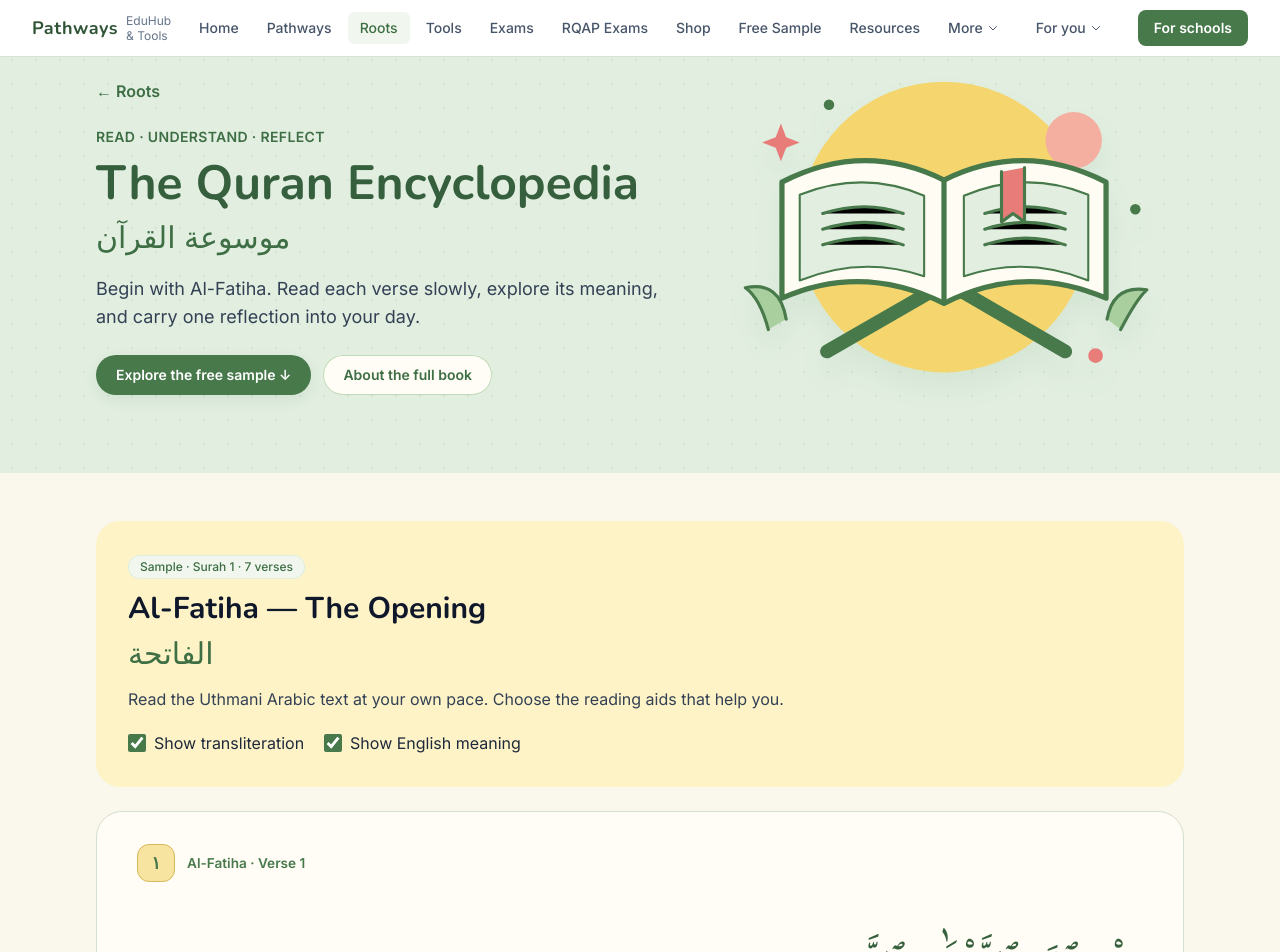
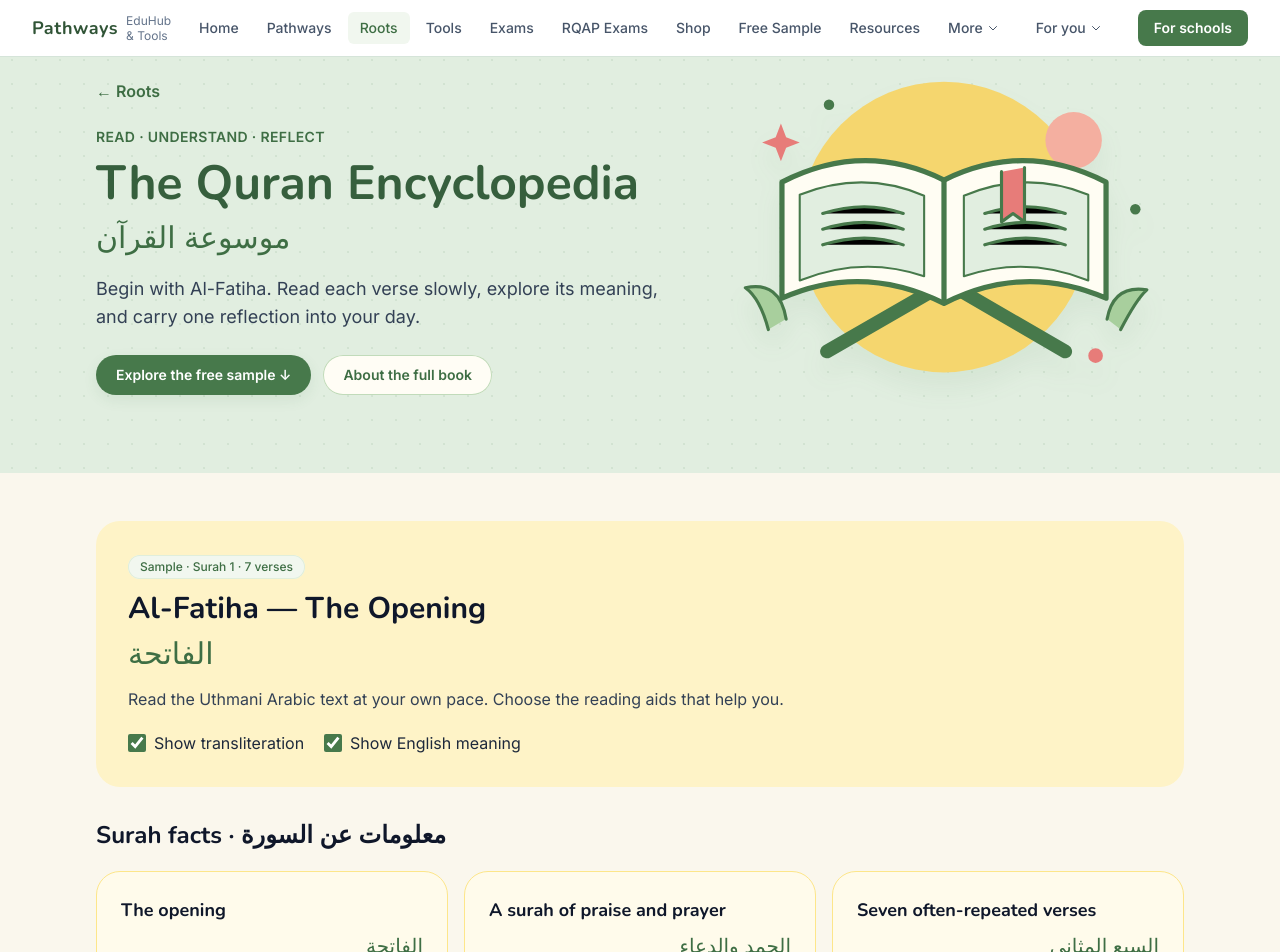
Before and after one commit to DinaElAhl/Pathways-, a React (Vite) app: page /roots/quran-encyclopedia in a window 1280 px wide. Shown: the top 952 px of the page. Built offline with nearby package versions, Linux system fonts and the light colour scheme.

Commit message:
content: complete Fatiha preview with facts reflections applications and sourced story

```diff
--- a/src/components/EncyclopediaCallout.jsx
+++ b/src/components/EncyclopediaCallout.jsx
@@ -8,7 +8,7 @@ export default function EncyclopediaCallout() {
         <span className="chip">A Roots reading companion · Free sample</span>
         <h2 className="mt-4 text-3xl font-bold text-brand-700">{encyclopedia.title}</h2>
         <p lang="ar" dir="rtl" className="mt-2 text-2xl text-brand-700 text-left">{encyclopedia.arabicTitle}</p>
-        <p className="mt-4 text-slate-700">Explore an Al-Fatiha sample with Arabic verses, transliteration, English meanings and a reflection prompt. The full EPUB covers all 114 surahs.</p>
+        <p className="mt-4 text-slate-700">Explore Al-Fatiha with Arabic verses, English meanings, surah facts, the three Roots reflections, daily applications and a sourced story from the Sunnah. The full EPUB covers all 114 surahs.</p>
       </div>
       <Link to="/roots/quran-encyclopedia" className="btn-primary">Read the free sample →</Link>
     </div>
--- /dev/null
+++ b/src/components/SurahStudy.jsx
@@ -0,0 +1,19 @@
+import { fatihaStudy } from '../data/quranEncyclopedia.js'
+
+function Source({ item }) {
+  return item.url && <a href={item.url} target="_blank" rel="noopener noreferrer" className="mt-3 inline-block text-sm font-semibold text-brand-700 underline underline-offset-4">Source: {item.source} ↗</a>
+}
+
+export default function SurahStudy({ factsOnly = false }) {
+  if (factsOnly) return <section aria-labelledby="surah-facts" className="mt-8">
+    <h3 id="surah-facts" className="text-2xl font-bold">Surah facts · معلومات عن السورة</h3>
+    <div className="mt-5 grid gap-4 sm:grid-cols-3">{fatihaStudy.facts.map(item=><div key={item.title} className="rounded-3xl border border-amber-200 bg-amber-50 p-6"><h4 className="text-lg font-bold">{item.title}</h4><p lang="ar" dir="rtl" className="mt-2 text-xl text-brand-700">{item.arabic}</p><p className="mt-3 leading-relaxed">{item.text}</p><Source item={item}/></div>)}</div>
+  </section>
+  return <div className="mt-10 space-y-8">
+    <section aria-labelledby="surah-reflection"><h3 id="surah-reflection" className="text-2xl font-bold">Reflect with Roots · تأمّل مع جذور</h3><p className="mt-2 text-slate-600">Editorial prompts for personal reflection on Al-Fatiha.</p>
+      <div className="mt-5 grid gap-4 sm:grid-cols-3">{fatihaStudy.reflections.map((item,i)=><div key={item.title} className={`rounded-3xl p-6 ${['bg-brand-100','bg-amber-100','bg-rose-100'][i]}`}><span className="text-sm font-bold text-brand-700">0{i+1}</span><h4 className="mt-2 text-xl font-bold">{item.title}</h4><p lang="ar" dir="rtl" className="mt-2 text-xl text-brand-700">{item.arabic}</p><p className="mt-4 leading-relaxed">{item.text}</p></div>)}</div>
+    </section>
+    <section aria-labelledby="surah-application"><h3 id="surah-application" className="text-2xl font-bold">Live it today · تطبيق يومي</h3><p className="mt-2 text-slate-600">Choose one suggested practice. These are learning activities, not prescribed rituals.</p><ol className="mt-5 space-y-3">{fatihaStudy.applications.map((item,i)=><li key={item.title} className="rounded-2xl bg-white border border-brand-200 p-6"><h4 className="text-lg font-bold text-brand-700">{i+1}. {item.title}</h4><p className="mt-3 leading-relaxed">{item.text}</p></li>)}</ol></section>
+    <section aria-labelledby="surah-story" className="rounded-3xl border-2 border-amber-200 bg-amber-50 p-6 sm:p-8"><span className="chip">A real report from the Sunnah</span><h3 id="surah-story" className="mt-4 text-2xl font-bold">{fatihaStudy.story.title}</h3><p lang="ar" dir="rtl" className="mt-3 text-xl text-brand-700">{fatihaStudy.story.arabic}</p><p className="mt-4 leading-relaxed">{fatihaStudy.story.text}</p><Source item={fatihaStudy.story}/><p className="mt-5 rounded-2xl bg-white p-5 leading-relaxed">{fatihaStudy.story.takeaway}</p></section>
+  </div>
+}
--- a/src/data/quranEncyclopedia.js
+++ b/src/data/quranEncyclopedia.js
@@ -1,5 +1,30 @@
 // Limited excerpt from the supplied EPUB. Full book stays outside public assets.
 export const encyclopedia = { title: 'The Quran Encyclopedia', arabicTitle: 'موسوعة القرآن', chapters: 114, checkoutUrl: null, price: null, format: 'EPUB', reflection: 'After reading the surah, which single verse stayed with you the most — and why that one?' };
+// Roots editorial learning prompts are distinct from the book excerpt and sourced reports.
+export const fatihaStudy = {
+  facts: [
+    { title: 'The opening', arabic: 'الفاتحة', text: 'Al-Fatiha opens the Qur’an: surah 1, in Juz 1, with seven verses in the numbering used in this sample.' },
+    { title: 'A surah of praise and prayer', arabic: 'الحمد والدعاء', text: 'Its verses praise Allah, affirm worship and reliance on Him, and ask for guidance to the straight path.', source: 'Al-Fatiha 1:2–7', url: 'https://quran.com/1' },
+    { title: 'Seven often-repeated verses', arabic: 'السبع المثاني', text: 'The Prophet ﷺ identified Al-Fatiha as the seven repeatedly recited verses and taught its special importance.', source: 'Sahih al-Bukhari 5006', url: 'https://sunnah.com/bukhari:5006' },
+  ],
+  reflections: [
+    { title: 'Manifestation', arabic: 'آثار الاسم في الخلق', text: 'When you read “Lord of the worlds” and the Names of mercy (1:2–3), which specific blessing helps you recognise Allah’s care? Look beyond the object: consider the people, provision and circumstances that brought it to you.' },
+    { title: 'Tafakkur', arabic: 'التفكّر', text: 'You ask for guidance in 1:6. Which decision in your life needs that guidance now? What would change if pleasing Allah mattered more than convenience or approval?' },
+    { title: 'Akhlāq', arabic: 'الأخلاق', text: 'How could gratitude and mercy reshape one interaction today? Name the person, the action and the time you will act, rather than stopping at a general intention.' },
+  ],
+  applications: [
+    { title: 'Notice → thank → care', text: 'After reading 1:2, name one blessing you usually overlook. Thank Allah, then thank a person involved and care for that blessing—for example, avoid wasting the meal someone prepared.' },
+    { title: 'Ask for help, then take a step', text: 'Reflect on 1:5–6 before a difficult task. Ask Allah for help and guidance, then take one responsible step: study, apologise, seek sound advice or correct a mistake.' },
+    { title: 'Bring meaning to your prayer', text: 'Before your next prayer, review one verse’s meaning. As you recite, remember what you are saying. Afterwards, choose one action consistent with your request for guidance.' },
+  ],
+  story: {
+    title: 'A lesson before leaving the mosque',
+    arabic: 'درس قبل الخروج من المسجد',
+    text: 'Abu Sa‘id ibn al-Mu‘alla reported that the Prophet ﷺ promised to teach him the greatest surah before he left the mosque. As they were about to leave, Abu Sa‘id reminded him. The Prophet ﷺ identified Al-Fatiha and explained its connection to the seven repeatedly recited verses.',
+    source: 'Sahih al-Bukhari 5006', url: 'https://sunnah.com/bukhari:5006',
+    takeaway: 'Roots application: when teaching Al-Fatiha to a child or class, explain why it matters, then explore one verse’s meaning together. This is an educational takeaway from the report, not an additional narration.',
+  },
+}
 export const previewVerses = [
   {
     "transliteration": "Bismillaahir Rahmaanir Raheem",
--- a/src/pages/QuranEncyclopedia.jsx
+++ b/src/pages/QuranEncyclopedia.jsx
@@ -1,3 +1,4 @@
+import SurahStudy from '../components/SurahStudy.jsx'
 import QuranBookIllustration from '../components/QuranBookIllustration.jsx'
 import './quranEncyclopedia.css'
 import { useState } from 'react'
@@ -32,6 +33,7 @@ export default function QuranEncyclopedia() {
           <label className="flex gap-2 items-center"><input type="checkbox" checked={showTranslation} onChange={e=>setShowTranslation(e.target.checked)} />Show English meaning</label>
         </div>
       </div>
+      <SurahStudy factsOnly />
       <div className="mt-6 space-y-4">
         {previewVerses.map(v=><article key={v.number} className="quran-reading-card">
           <p className="quran-verse-label"><span className="quran-verse-seal" lang="ar">{v.number.toLocaleString('ar-EG')}</span>Al-Fatiha · Verse {v.number}</p>
@@ -40,7 +42,7 @@ export default function QuranEncyclopedia() {
           {showTranslation && <p className="quran-reading-aid text-lg leading-relaxed text-slate-800">{v.translation}</p>}
         </article>)}
       </div>
-      <aside className="mt-6 rounded-3xl bg-rose-50 border-2 border-rose-200 p-6 sm:p-8"><h3 className="text-xl font-bold">Pause for reflection · تدبّر</h3><p className="mt-3 text-lg">{encyclopedia.reflection}</p></aside>
+      <SurahStudy />
       <p className="mt-6 text-sm leading-relaxed text-slate-600">Source: The Quran Encyclopedia, supplied by its author. Arabic text is credited in the book to Tanzil; English translation to Abdullah Yusuf Ali. Transliteration is a reading aid. Editorial reflections are study aids, not tafsir or a substitute for qualified teachers.</p>
     </section>
     <section id="full-book" className="container-page pb-16 scroll-mt-24">
```
